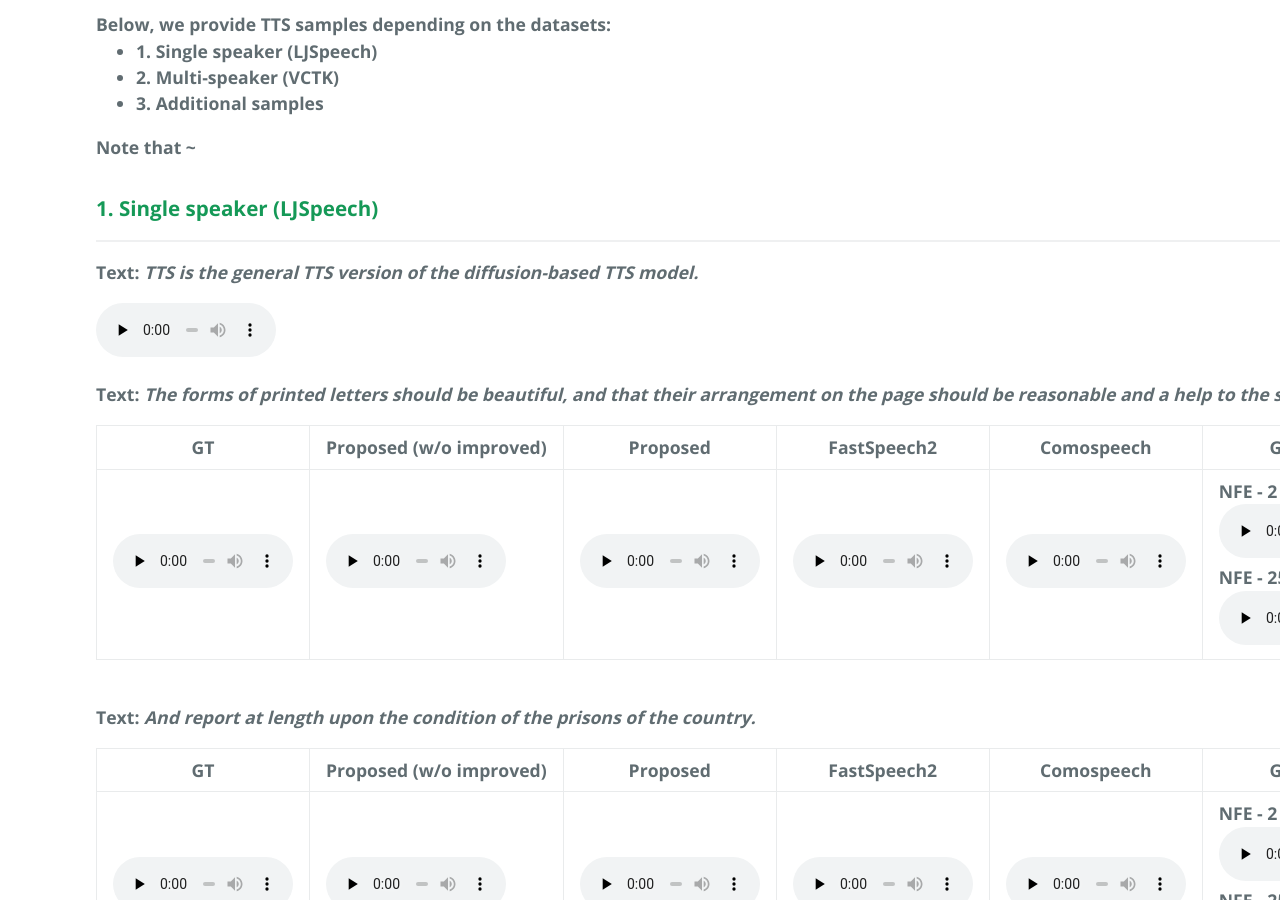
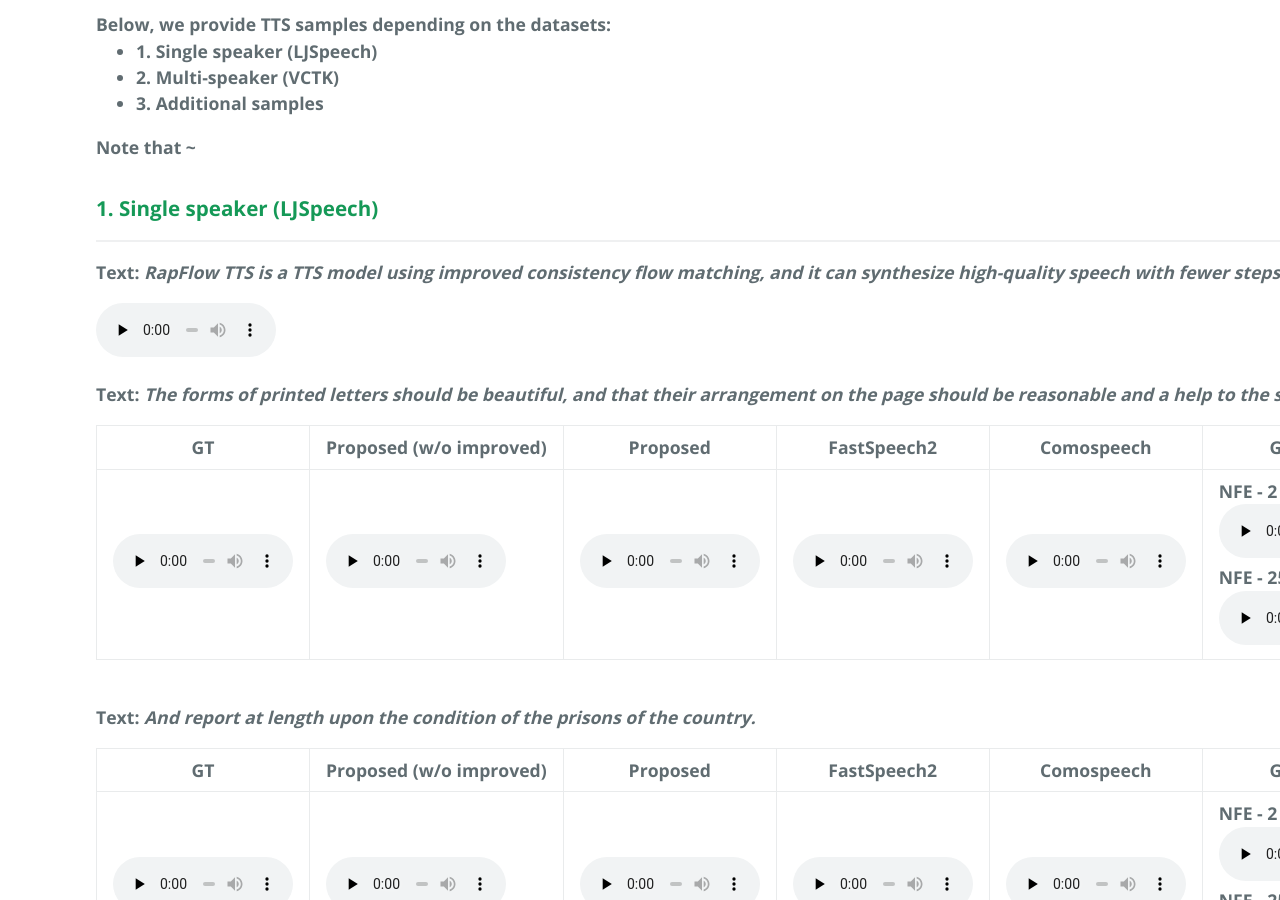
Before and after one commit to tts-demo/rap.github.io, a Jekyll site: the page built from index.md, in a window 1280 px wide and 900 px high, scrolled down 579 px. Built offline with Jekyll 4.4.1, drawn with Linux system fonts in a browser that asks for light colours.

Commit message:
Update home.html

```diff
--- a/_layouts/home.html
+++ b/_layouts/home.html
@@ -27,8 +27,8 @@ layout: default
   <h3><strong>1. Single speaker (LJSpeech) </h3>
   <hr>
 
-  <p><b>Text: </b><i>TTS is the general TTS version of the diffusion-based TTS model.</i></p>
-  <audio controls="" preload="none"><source src="samples/demo/GE-TTS-LJSpeech/3.0)-GeDEX-TTS.wav"></audio>
+  <p><b>Text: </b><i>RapFlow TTS is a TTS model using improved consistency flow matching, and it can synthesize high-quality speech with fewer steps.</i></p>
+  <audio controls="" preload="none"><source src="samples/ljspeech/rap_intro_2step.wav"></audio>
 
   <p><b>Text: </b><i>The forms of printed letters should be beautiful, and that their arrangement on the page should be reasonable and a help to the shapeliness of the letters themselves.</i></p>
   <table>
```
